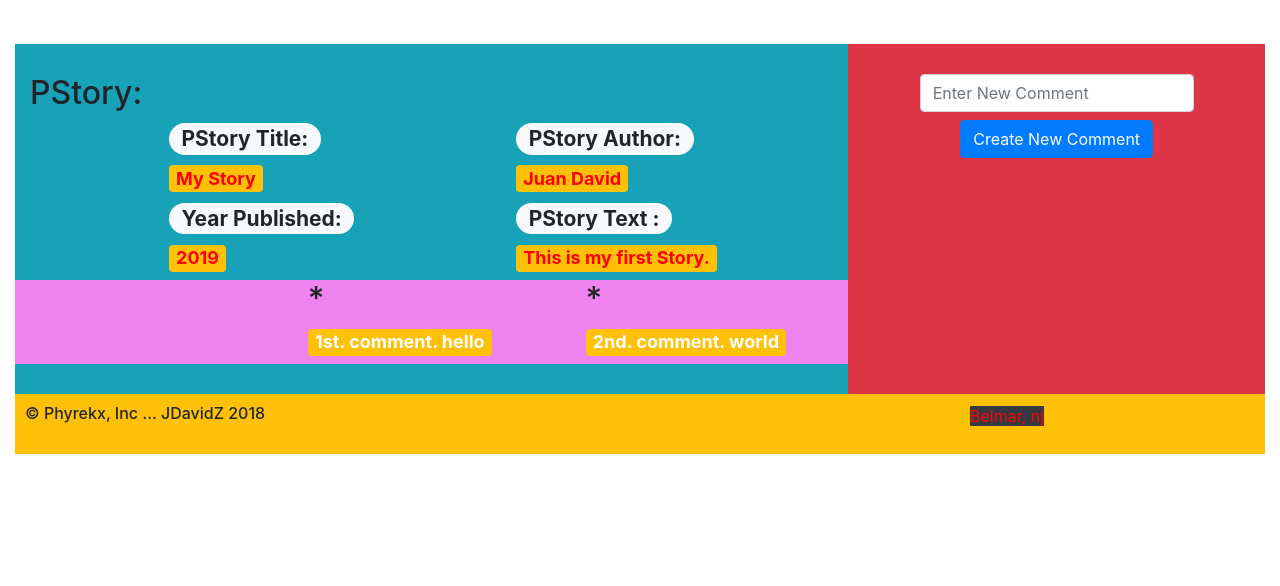
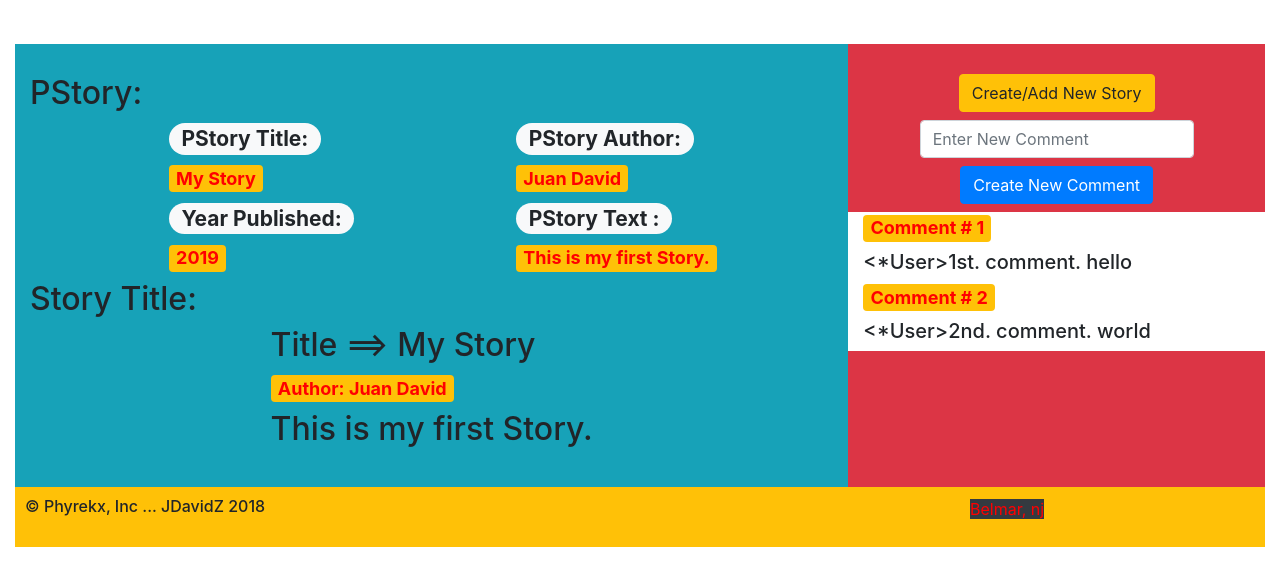
Before and after one commit to jDavidZapata/Personal-News, a Flask app: page /storyPage in a window 1280 px wide. Shown: the part 76-662 px from the top of the page. Run offline with Flask 2, Linux system fonts and the light colour scheme; some libraries are stand-ins or nearby versions.

Commit message:
Updated Channel and Story routes

```diff
--- a/app1.py
+++ b/app1.py
@@ -198,7 +198,7 @@ def channelPage(channel_title):
 	ch = [(channels[i] if channel_title in channels[i]['title'] else None) for i in range(len(channels))]
 
 	channel = []
-	print(ch)
+	print(f"Unfilter Channel:{ch}")
 	print()
 
 	for s in ch:
@@ -211,17 +211,15 @@ def channelPage(channel_title):
 
 	storys = channel[0]['storys'] if 'storys' in channel[0] else "No Story's."
 
+	info = [{'title': channel[0]['title'], 'year': channel[0]['year'], 'author': channel[0]['author'], 'text': channel[0]['text']}]
 
-	#channel = [(channels[i] for channel_title in channels[i]['title']) for i in range(len(channels))]
+	print(f"Messages: {messages}")
 
+	print(f"Filter Channel: {channel}")
 
-	#channel = [channels[i] for channel_title in channels[i]['title'] for i in range(len(channels)) ]
+	print(f"Story's: {storys}")
 
-	print(messages)
-
-	print(channel)
-
-	print(storys)
+	print(f"Channel info: {info}")
 
 	if channel == None:
 
@@ -235,7 +233,7 @@ def channelPage(channel_title):
 	messages = [{"text":"hello, 1st message"}, {"text":"world, 2nd message"}, {"text":"And this is the 3rd message."}]
 	'''
 
-	return render_template("channel_page.html", channel=channel, messages=messages, storys=storys)
+	return render_template("channel_page.html", channel=channel, messages=messages, storys=storys, info=info)
 
 
 @app.route("/storyPage")
--- a/templates/story_page.html
+++ b/templates/story_page.html
@@ -19,7 +19,7 @@
     <div class="row justify-content-end">
 
         <div class="col-lg-5 col-md-5 ">
-
+			{% if story %}
             <h3><span class="badge badge-pill badge-light">PStory Title: </span></h3>
             <h4><a href="#" class="badge badge-warning">{{story.title}}</a></h4>
         </div>
@@ -35,22 +35,63 @@
             <h3><span class="badge badge-pill badge-light">PStory Text : </span></h3>
             <h4><a href="#" class="badge badge-warning">{{story.text}}</a></h4>
         </div>
+        {% endif %}
+    </div>
+
+
+    <h2>Story Title: </h2>
+    <div class="row justify-content-center">
+
+        <div class="row justify-content-center">
+
+
+            <div class="col-12">
+            <h2>Title ==> {{story.title}}</h2>
+            <h4><a href="#" class="badge badge-warning">Author: {{story.author}}</a></h4>
+
+            <h2>{{story.text}}</h2>
+            </div>
+
+
+
+        </div>
+    </div>
+
+    <div class="row justify-content-left" style="background-color: violet">
+        {% if links %}
+        {% if links == "No links." %}
+
+        <div class="col-lg-4 col-md-6 ">
+
+            <h2>*{{links}}</h2>
+        </div>
+
+
+        {% else %}
+        {% for link in links %}
+
+        <div class="col-12">
+
+            <h4><a href="#" class="badge badge-warning">link # {{links.index(link) + 1}} - From {{link.section}}.</a></h4>
+            <h1>Title: {{link.title}}</h1>
+            <h2>*{{link.abstract}}</h2>
+
+        </div>
+
+        {% endfor %}
+        {% endif %}
+        {% endif %}
+    </div>
 
 
 </div>
 
-    <div class="row justify-content-end" style="background-color: violet">
-        {% for comment in comments %}
-        <div class="col-lg-4 col-md-6 ">
-            <h2>*</h2>
-            <h4><a href="" class="badge badge-warning">{{comment.text}}</a></h4>
-        </div>
-        {% endfor %}
-    </div>
-
-</div>
-
 <div class="col-12 col-lg-4 col-sm-6 col-md-4 bg-danger right">
+	{% if not g.channelowner %}
+    <form id="form" class="form-inline justify-content-center" action="" method="">
+    <button id="button" type="submit" class="btn btn-warning mb-2">Create/Add New Story</button>
+    </form>
+    {% endif %}
 
     <form id="form" class="form-inline justify-content-center" action="" method="">
     <div class="form-group mx-sm-3 mb-2">
@@ -61,15 +102,35 @@
 
     <button id="button" type="submit" class="btn btn-primary mb-2">Create New Comment</button>
     </form>
-</div>
 
-<hr>
-<div id="body">
+    <div class="row justify-content-center" style="background-color: white">
+        {% if comments == 'No Comments.' %}
+
+        <div class="col-12">
+
+            <h2>*{{comments}}</h2>
         </div>
 
 
+        {% else %}
+        {% for comment in comments %}
+
+        <div class="col-12 comment-box">
+
+            <h4><a href="#" class="badge badge-warning">Comment # {{comments.index(comment) + 1}}</a></h4>
+            <h5><*User>{{comment.text}}</h5>
+        </div>
+
+        {% endfor %}
+        {% endif %}
+    </div>
+
+</div>
+
 
 {% endblock %}
+
+
 
 <!---
 
```
Also changed, not shown: templates/channel_page.html (+10 -16 lines). Lines whose indentation alone changed are shown as unchanged.
